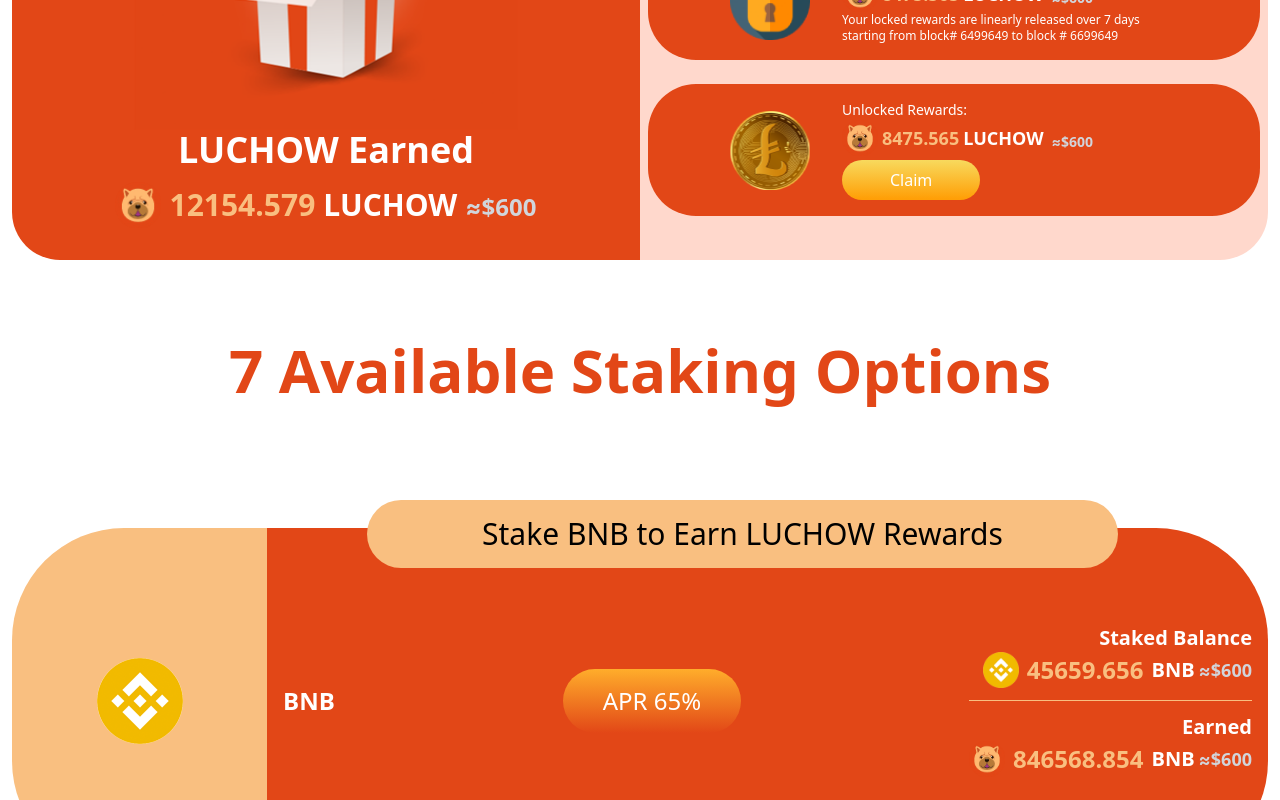
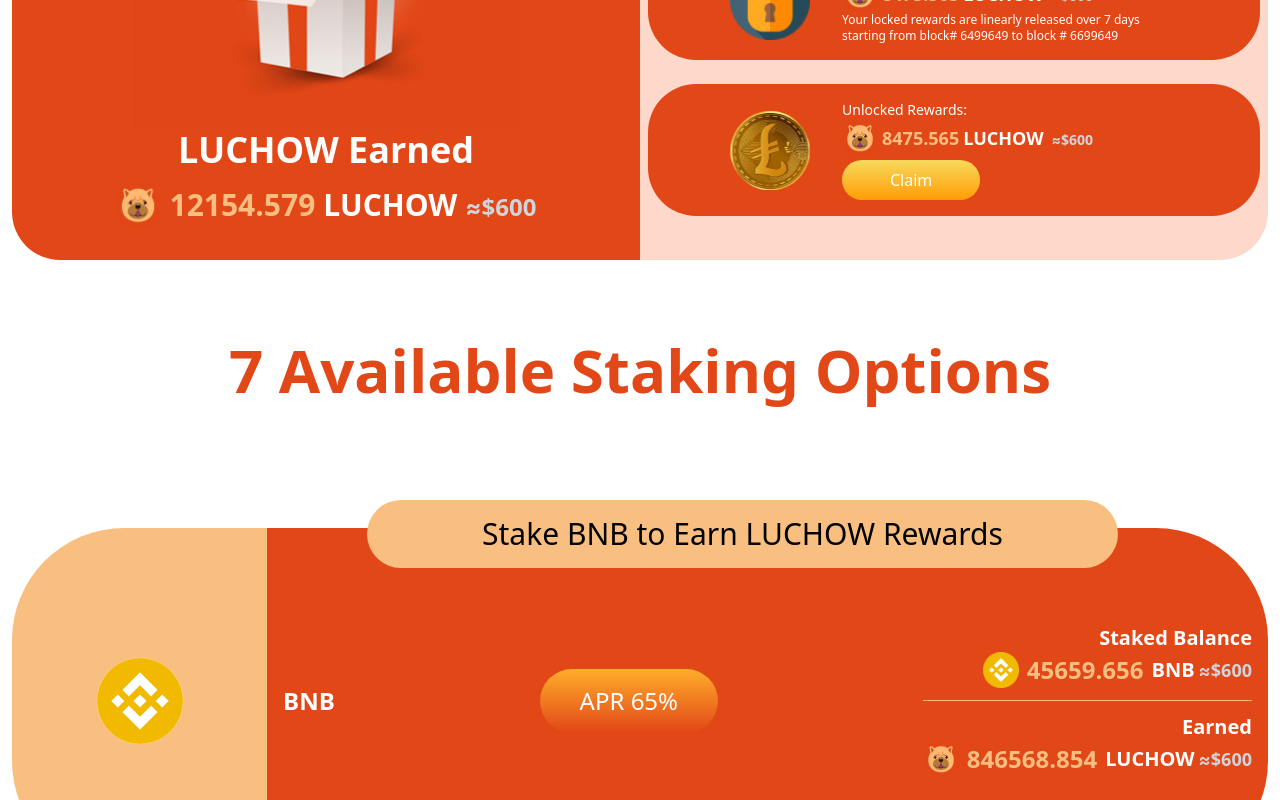
Before and after one commit to KingdomParadise/luchow_staking, a React (Create React App) app: page / in a window 1280 px wide. Shown: the part 540-1340 px from the top of the page. Built offline with nearby package versions, Linux system fonts and the light colour scheme.

Commit message:
footer fix

```diff
--- a/src/components/Hero/index.js
+++ b/src/components/Hero/index.js
@@ -13,9 +13,9 @@
                 <div className="flex mt-3 items-center sm:gap-2 gap-1">
                     <img src="/lunachow.png" width="46" height="46" alt="logo" />
                     <h2 className="text-orange md:text-3xl sm:text-2xl text-xl font-bold text-center">12154.579 </h2>
-                    <div className="flex sm:gap-2 gap-1">
+                    <div className="flex sm:gap-2 gap-1 items-baseline">
                         <h3 className="text-white font-bold md:text-3xl sm:text-2xl text-xl">LUCHOW</h3>
-                        <p className="text-gray-300 font-bold md:text-2xl sm:text-lg text-xs self-end">≈$600</p>
+                        <p className="text-gray-300 font-bold md:text-2xl sm:text-lg text-xs">≈$600</p>
                     </div>
 
                 </div>
@@ -34,9 +34,9 @@
             <div className="flex items-center gap-1 ">
                     <img src="/lunachow.png" className="lg:w-9 lg:h-9 w-7 h-7" alt="logo" />
                     <h2 className="text-orange lg:text-lg text-base font-extrabold text-center">{amount}</h2>
-                    <div className="flex lg:gap-2 gap-1">
+                    <div className="flex lg:gap-2 gap-1 items-baseline">
                     <h3 className="text-white font-bold lg:text-lg text-base">LUCHOW</h3>
-                    <p className="text-gray-300 font-bold lg:text-sm text-xs self-end">≈$600</p>
+                    <p className="text-gray-300 font-bold lg:text-sm text-xs">≈$600</p>
                     </div>
             </div>
             {children}
--- a/src/components/Layout/footer.js
+++ b/src/components/Layout/footer.js
@@ -37,7 +37,7 @@
       <p className="mt-2 text-gray-500 max-w-sm text-sm  text-left">LUCHOW is a decentralized digital currency that can be used as a medium of exchange or to facilitate a trade. It is a borderless democratic form of digital money </p>
       </div>
     </div>
-    <div className="flex justify-around md:w-max w-full">
+    <div className="flex justify-around md:w-max w-full gap-2">
     <FooterLinks title="Company" links={[{title:'About Us',path:'/'},{title:'Roadmap',path:'/'}]} />
     <FooterLinks title="Service" links={[{title:'Swap',path:'/'},{title:'Stake',path:'/'},{title:'NFT',path:'/'},{title:'Donate',path:'/'}]} />
     <FooterLinks title="Legal" links={[{title:'Terms & Conditions',path:'/'},{title:'Privacy Policy',path:'/'},{title:'Disclaimer',path:'/'}]} />
--- a/src/components/StakingCard/index.js
+++ b/src/components/StakingCard/index.js
@@ -15,7 +15,7 @@
         <div className="flex items-center gap-2 justify-end">
                     <img src={imageSrc} width="36" height="36" alt="logo" />
                     <h2 className="text-orange text-2xl font-extrabold text-center">{amount}</h2>
-                    <div className="flex gap-1">
+                    <div className="flex gap-1 items-baseline">
                     <h3 className="text-white font-bold text-xl">{currency}</h3>
                     <p className="text-gray-300 font-bold text-lg">≈$600</p>
                     </div>
@@ -37,7 +37,7 @@
             <div className="flex-col text-right ">
                 <Balance title="Staked Balance" amount={staked} currency={title} imageSrc={imageSrc} />
                 <hr className="border-orange my-3" />
-                <Balance title="Earned" amount={earned} currency={title} imageSrc="/lunachow.png" />
+                <Balance title="Earned" amount={earned} currency="LUCHOW" imageSrc="/lunachow.png" />
             </div>
         </div>
     </div>
@@ -78,7 +78,7 @@
         <div className="flex gap-1 items-center sm:flex-nowrap flex-wrap justify-end">
                     <img src="/lunachow.png" className="mb-0" width="16" height="16" alt="logo" />
                     <h3 className="text-orange font-bold text-xs">{earned}</h3>
-                    <p className="text-gray-300 font-bold text-xs"><span className="text-white font-normal">LUCHOW</span> >≈$600</p>
+                    <p className="text-gray-300 font-bold text-xs"><span className="text-white font-normal">LUCHOW</span> ≈$600</p>
         </div>
         </div>
     </div>
```
